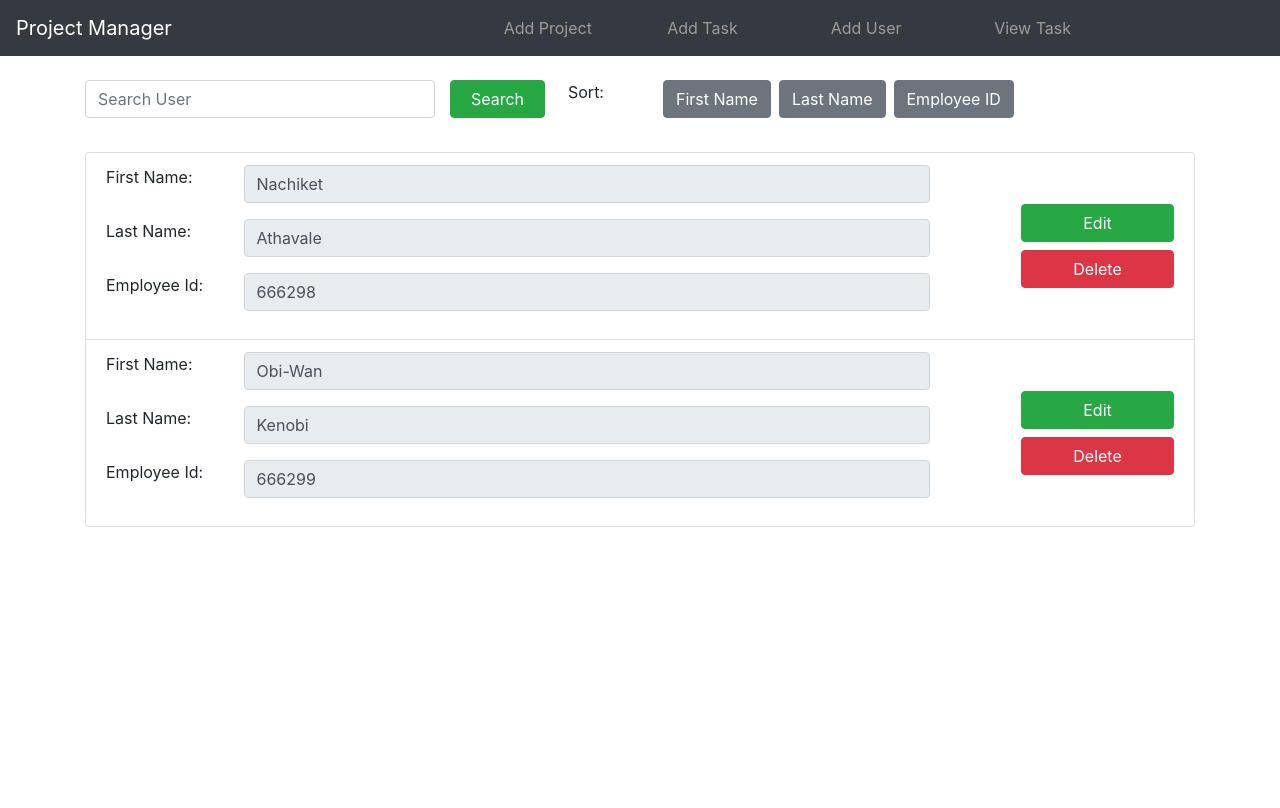
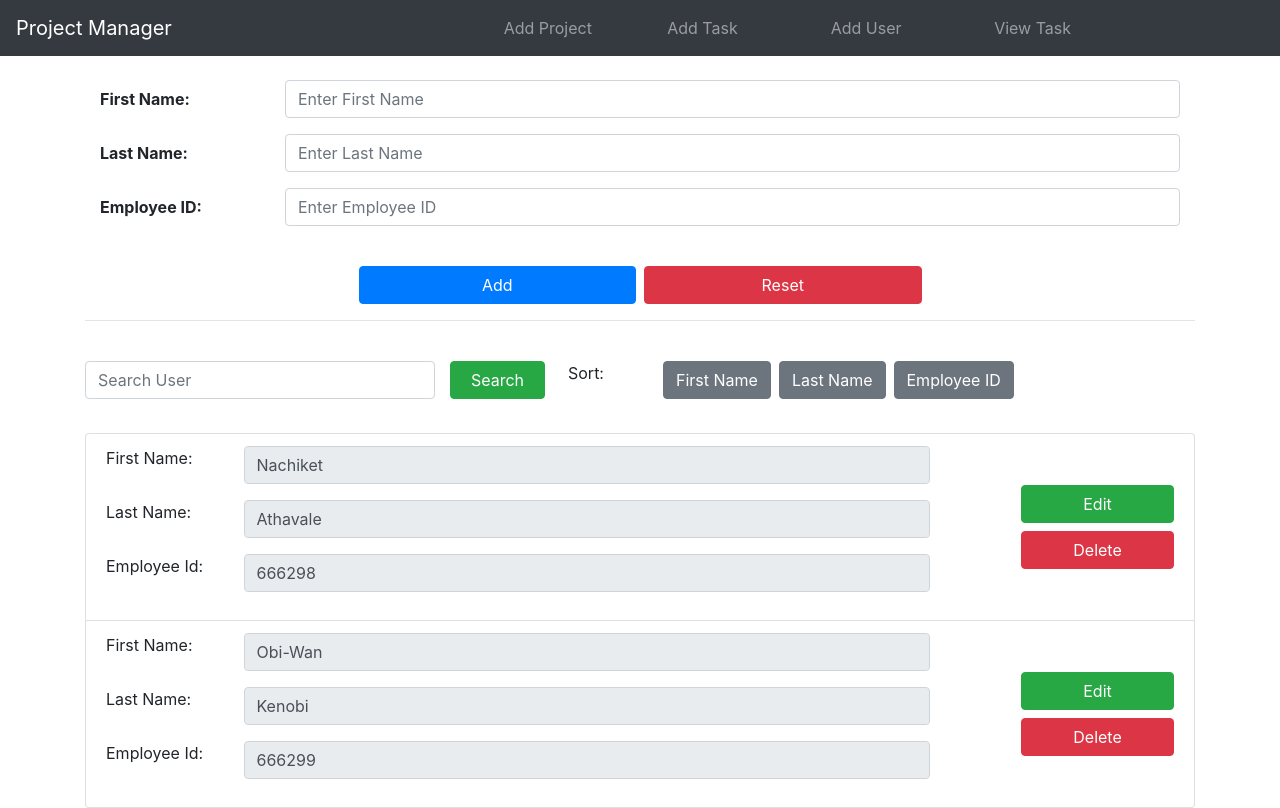
Before and after one commit to NachiketAthavale4/ProjectManager.UI, an Angular app: page /dashboard/add-user in a window 1280 px wide. Built offline with nearby package versions, Linux system fonts and the light colour scheme.

Commit message:
Added nesting for Create and View User

```diff
--- a/src/app/add-user/create-user/create-user.component.html
+++ b/src/app/add-user/create-user/create-user.component.html
@@ -58,8 +58,16 @@
         <div class="form-group row">
             <button
                 class="btn btn-primary ml-auto mr-2 col-5 col-sm-5 col-md-4 col-lg-3"
-                type="submit">
+                type="submit"
+                *ngIf="!updateIndicator">
                 Add
+            </button>
+            <button
+                class="btn btn-primary ml-auto mr-2 col-5 col-sm-5 col-md-4 col-lg-3"
+                type="submit"
+                *ngIf="updateIndicator"
+                (click)="onUpdateClicked()">
+                Update
             </button>
             <button
                 class="btn btn-danger mr-auto col-5 col-sm-5 col-md-4 col-lg-3"
--- a/src/app/add-user/create-user/create-user.component.ts
+++ b/src/app/add-user/create-user/create-user.component.ts
@@ -1,4 +1,4 @@
-import { Component, OnInit } from '@angular/core';
+import { Component, OnInit, Input, OnChanges, ChangeDetectorRef, ApplicationRef, Output, EventEmitter } from '@angular/core';
 import { User } from 'src/app/models/user';
 import { NgForm } from '@angular/forms';
 
@@ -7,11 +7,31 @@ import { NgForm } from '@angular/forms';
   templateUrl: './create-user.component.html',
   styleUrls: ['./create-user.component.css']
 })
-export class CreateUserComponent implements OnInit {
+export class CreateUserComponent implements OnInit, OnChanges {
+
+  ngOnChanges(): void {
+    this.user.employeeId = this.editEmployeeId;
+    this.user.firstName = this.editFirstName;
+    this.user.lastName = this.editLastName;
+    this.updateIndicator = this.onUpdateActive;
+    console.log("ngOnChanges",this.onUpdateActive);
+  }
 
   constructor() { }
 
   ngOnInit() {
+  }
+
+  private _editEmployeeId;
+
+  @Input() onUpdateActive : boolean = false;
+  @Input() editEmployeeId : number = 654;
+  @Input() editFirstName : string;
+  @Input() editLastName : string;
+  @Output() notify : EventEmitter<boolean> = new EventEmitter<boolean>();
+
+  onClick(){
+
   }
 
   user : User = {
@@ -23,8 +43,14 @@ export class CreateUserComponent implements OnInit {
     userId : null
   }
 
+  updateIndicator : boolean = false;
+
   resetFields(){
-    this.user = null;
+    this.user.employeeId = null;
+    this.user.firstName = null;
+    this.user.lastName = null;
+    this.updateIndicator = false;
+    this.notify.emit(true);
   }
 
   addUser(form : NgForm){
@@ -34,4 +60,17 @@ export class CreateUserComponent implements OnInit {
     console.log(this.user.lastName);
   }
 
+  onUpdateClicked(form : NgForm){
+    console.log("Form Submitted");
+    console.log(this.user.employeeId);
+    console.log(this.user.firstName);
+    console.log(this.user.lastName);
+    this.updateIndicator = false;
+    this.user.firstName = null;
+    this.user.lastName = null;
+    this.user.employeeId = null;
+    console.log("Create-User OnUpdate",this.updateIndicator);
+    this.notify.emit(true);
+  }
+
 }
--- a/src/app/add-user/view-user/view-user.component.html
+++ b/src/app/add-user/view-user/view-user.component.html
@@ -1,12 +1,22 @@
 <div class="container">
+    <app-create-user
+        [editEmployeeId]="editEmployeeId"
+        [editFirstName]="editUserFirstName"
+        [editLastName]="editUserLastName"
+        [onUpdateActive]="onUpdateActive"
+        (notify) = "onNotify($event)" >
+    </app-create-user>
+    <hr>
     <br>
     <div class="row">
         <div class="col-10 col-sm-10 col-md-10 col-lg-4">
             <input type="text" placeholder="Search User"
-                   class="form-control">
+                   class="form-control" [(ngModel)]="searchText">
         </div>
         <button type="button"
-                class="btn btn-success btn-block col-2 col-sm-2 col-md-2 col-lg-1" style="height: 60%">
+                class="btn btn-success btn-block col-2 col-sm-2 col-md-2 col-lg-1"
+                style="height: 60%"
+                (click)="searchUser()">
             Search
         </button>
         <br>
@@ -22,7 +32,7 @@
     </div>
     <br>
     <ul class="list-group">
-        <li class="list-group-item" *ngFor="let user of userList">
+        <li class="list-group-item" *ngFor="let user of searchList;index as i">
             <div class="row">
                 <div class="col-8 col-sm-8 col-md-8 col-lg-10">
                     <div class="form-group row">
@@ -57,10 +67,14 @@
                     </div>
                 </div>
                 <div class="col-4 col-sm-4 col-md-4 col-lg-2 align-self-center">
-                    <button class="btn btn-success btn-block" type="button">
+                    <button class="btn btn-success btn-block"
+                            type="button"
+                            (click)="editUser(i)">
                         Edit
                     </button>
-                    <button class="btn btn-danger btn-block" type="button">
+                    <button class="btn btn-danger btn-block"
+                            type="button"
+                            (click)="deleteUser(i)">
                         Delete
                     </button>
                 </div>
--- a/src/app/add-user/view-user/view-user.component.ts
+++ b/src/app/add-user/view-user/view-user.component.ts
@@ -11,7 +11,10 @@ export class ViewUserComponent implements OnInit {
   constructor() { }
 
   ngOnInit() {
+    this.searchList = this.userList;
   }
+
+  searchList : User[];
 
   userList : User[] = [
     {
@@ -32,4 +35,41 @@ export class ViewUserComponent implements OnInit {
     }
   ];
 
+  editEmployeeId : number;
+  editUserFirstName : string;
+  editUserLastName : string;
+  onUpdateActive : boolean = false;
+  searchText : string = null;
+
+  editUser(i : number){
+    console.log(this.userList[i].employeeId);
+    this.editEmployeeId = this.userList[i].employeeId;
+    this.editUserFirstName = this.userList[i].firstName;
+    this.editUserLastName = this.userList[i].lastName;
+    this.onUpdateActive = true;
+    console.log("Edit-User OnUpdate",this.onUpdateActive);
+  }
+
+  deleteUser(i : number){
+    console.log(this.userList[i].employeeId);
+    this.searchList.splice(i,1);
+  }
+
+  searchUser(){
+    console.log(this.searchText);
+    this.searchList =
+      this.userList.filter(x => x.firstName.toUpperCase() == this.searchText.toUpperCase()
+                                || x.lastName.toUpperCase() == this.searchText.toUpperCase());
+  }
+
+  onNotify(successVal : boolean) : void {
+    if(successVal){
+      console.log("Notify Ran");
+      this.editEmployeeId = null;
+      this.editUserFirstName = null;
+      this.editUserLastName = null;
+      this.onUpdateActive = false;
+    }
+  }
+
 }
```
